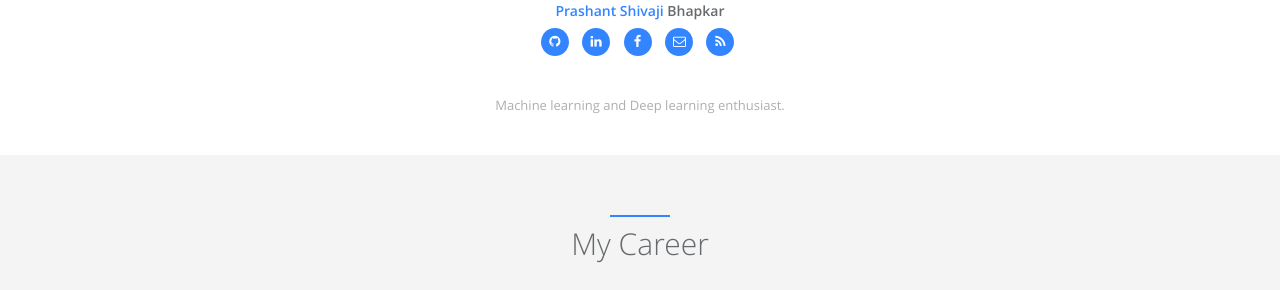
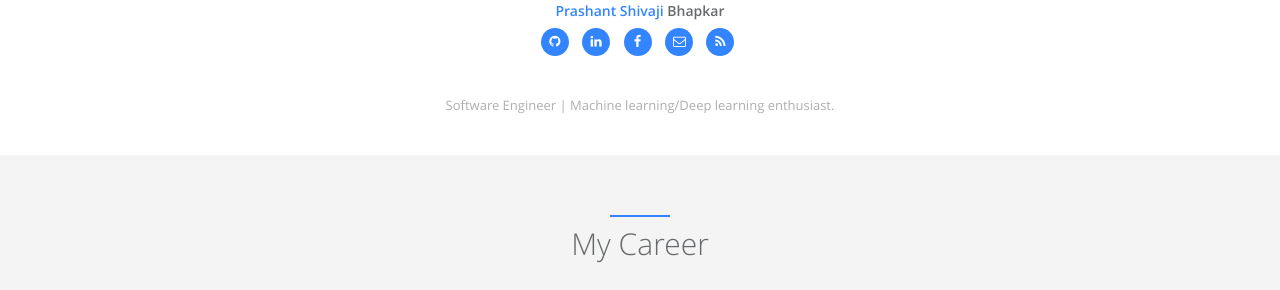
Before and after one commit to PrashantShivajiBhapkar/PrashantShivajiBBhapkar.github.io, a Jekyll site: the page built from index.html, in a window 1280 px wide and 900 px high, scrolled down 563 px. Shown: the part 164-454 px from the top of the window. Built offline with Jekyll 4.4.1, drawn with Linux system fonts in a browser that asks for light colours.

Commit message:
Edited desc details

```diff
--- a/_config.yml
+++ b/_config.yml
@@ -2,7 +2,7 @@
 
 # Website settings
 title: Prashant Shivaji Bhapkar
-description: Machine learning and Deep learning enthusiast.
+description: Software Engineer | Machine learning/Deep learning enthusiast.
 keywords: ai, machine learning, deep learning, Full-stack, Jalpc, github, gh-pages
 
 # option 1 - publish to http://127.0.0.1:4000/ or https://atlas7.github.io
@@ -33,7 +33,7 @@ author:  # change following line to your infomation.
   skill_icon2:
     - name: fa-linux
     - name: icon-apache
-  desc: Machine learning and Deep learning enthusiast. # Describe yourself.
+  desc: Software Engineer | Machine learning/Deep learning enthusiast. # Describe yourself.
 
 # comment
 disqus:  # if you wanna comment feature, go to https://disqus.com/ to get your configuration; if not, comment following two lines.
```
